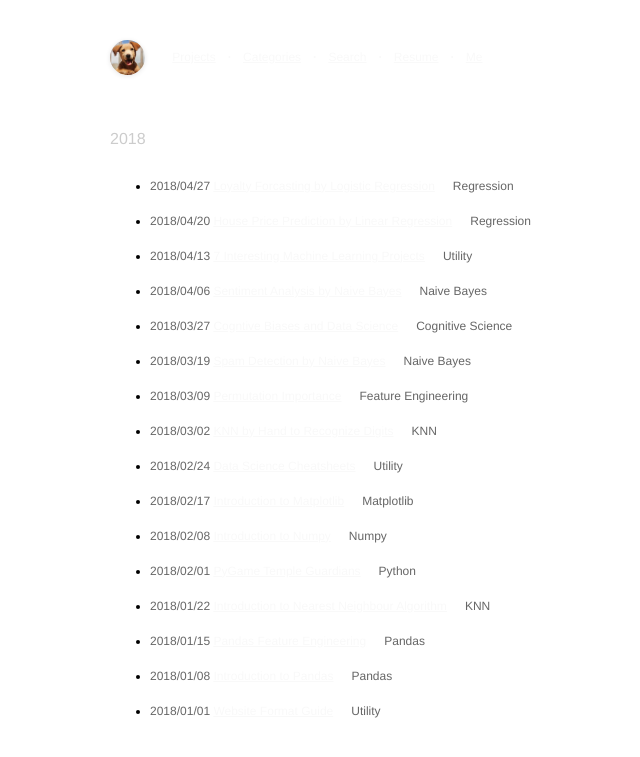
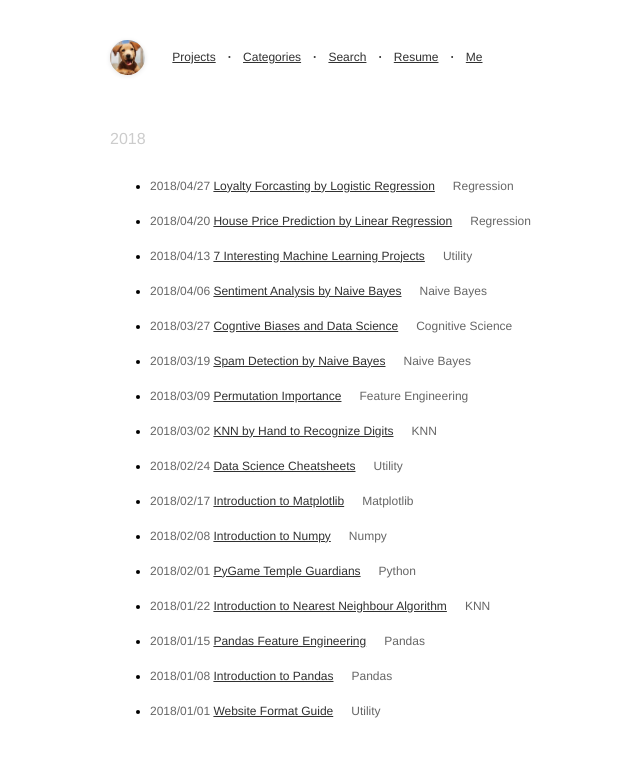
Before and after one commit to ryanxjhan/oldportforlio, a Jekyll site: the page built from index.html, in a window 1280 px wide. Shown: the top 757 px of the page, without its empty margins (240-880 px from the left). Built offline with Jekyll 4.4.1, drawn with Linux system fonts in a browser that asks for light colours.

Commit message:
Revert "update"
This reverts commit 4096e2b0845257ff731d71749b636a57715dbdec.

```diff
--- a/static/css/blog.css
+++ b/static/css/blog.css
@@ -75,7 +75,7 @@ body {
 .bubble {
     z-index: 999;
     padding: 0 !important;
-    color: #f9f9f9;
+    color: #313131;
     font-size: 12px;
     position: absolute;
     animation-duration: 1s;
@@ -102,7 +102,7 @@ body {
 }
 
 a {
-    color: #f9f9f9;
+    color: #313131;
     text-decoration: underline;
 }
 
```
